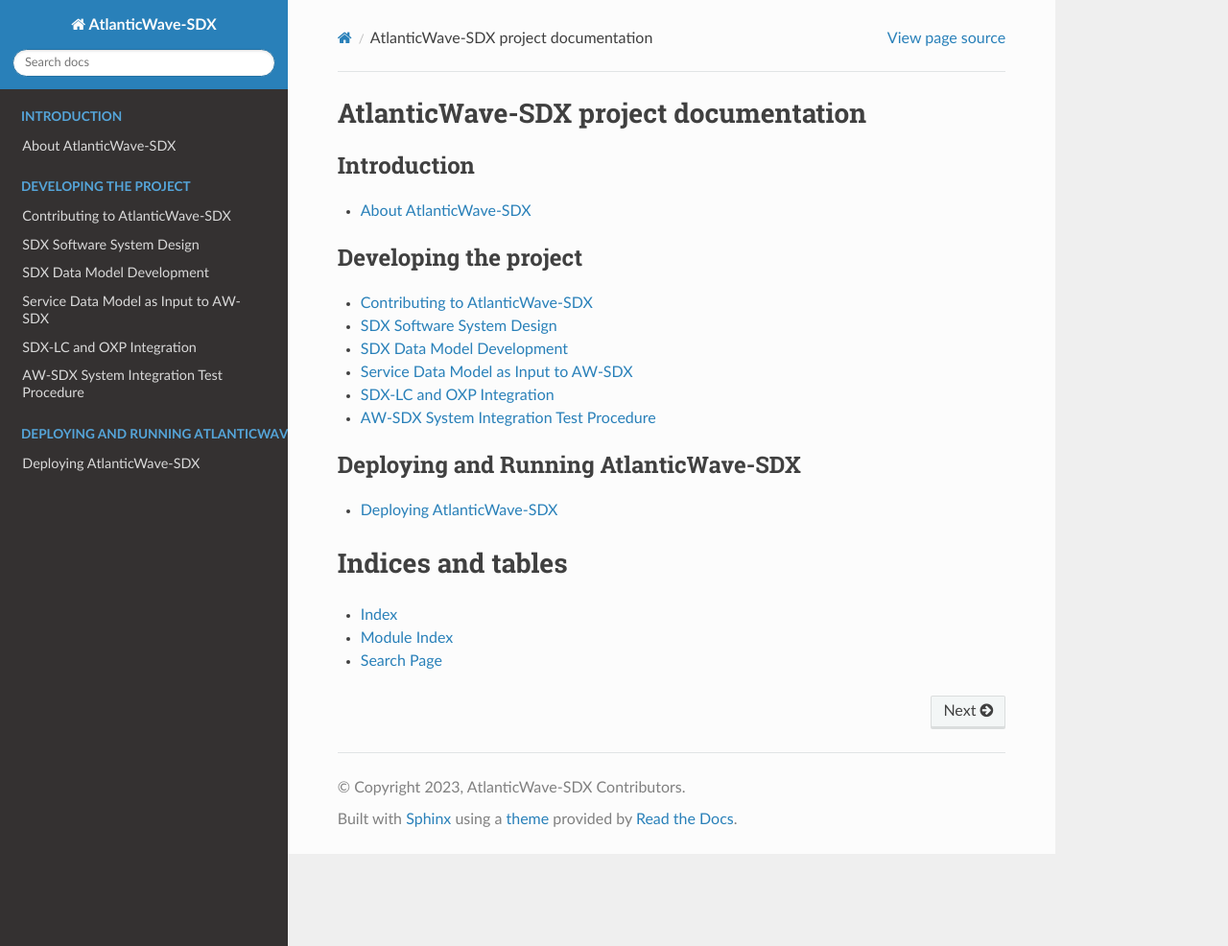
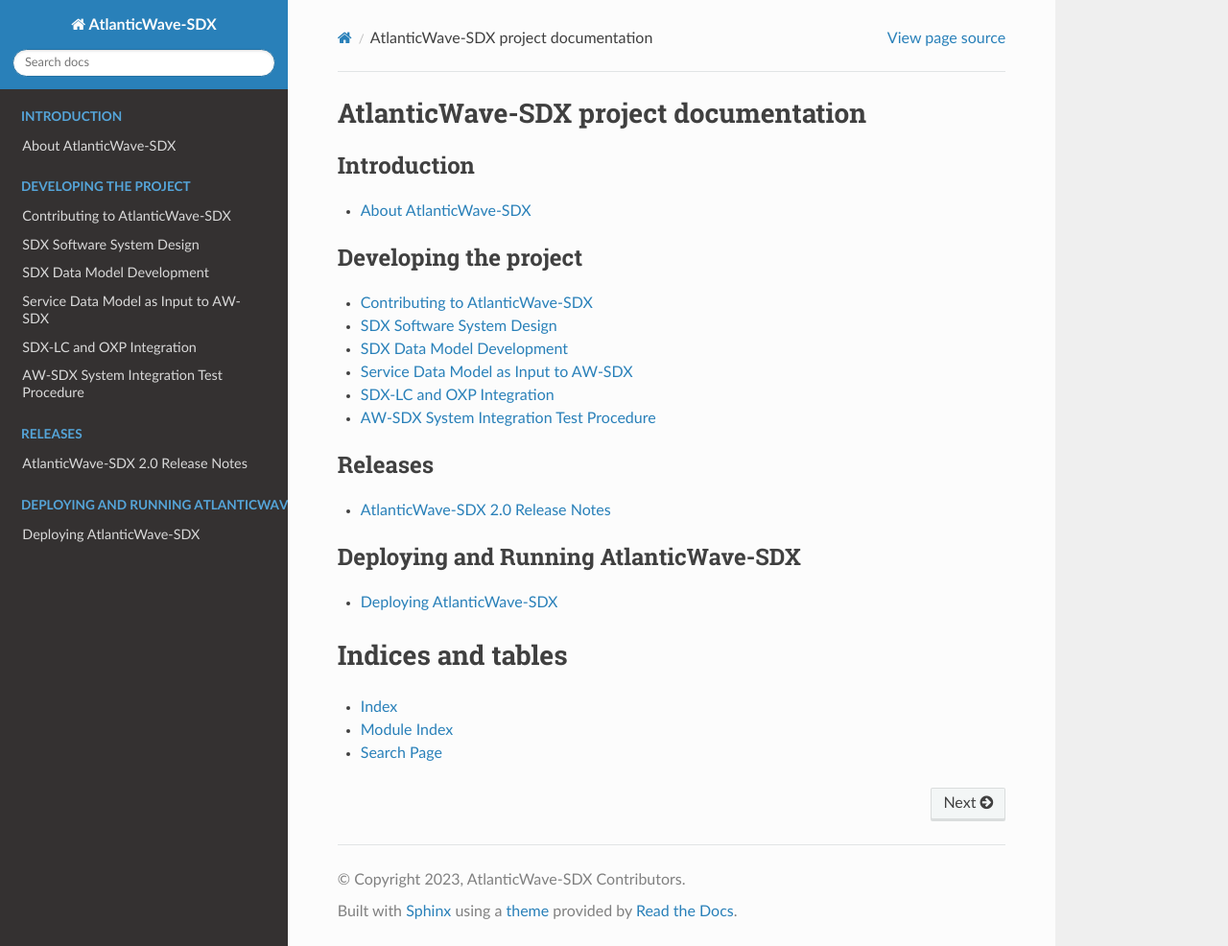
Before and after one commit to atlanticwave-sdx/sdx-docs, a Sphinx documentation site: the page built from source/index.rst, in a window 1280 px wide and 986 px high. Shown: the whole window at 96% size. Built offline with Sphinx 7.4.7 and the Read the Docs theme 2.0.0, drawn with Linux system fonts in a browser that asks for light colours.

Commit message:
Add a placeholder release notes document

```diff
--- a/source/index.rst
+++ b/source/index.rst
@@ -26,6 +26,13 @@
 
 .. toctree::
    :maxdepth: 1
+   :caption: Releases
+
+   sdx_release_notes_2.0.0.rst
+
+
+.. toctree::
+   :maxdepth: 1
    :caption: Deploying and Running AtlanticWave-SDX
 
    sdx_deployment.rst
--- /dev/null
+++ b/source/sdx_release_notes_2.0.0.rst
@@ -0,0 +1,4 @@
+AtlanticWave-SDX 2.0 Release Notes
+==================================
+
+.. todo:: Write this.
```
